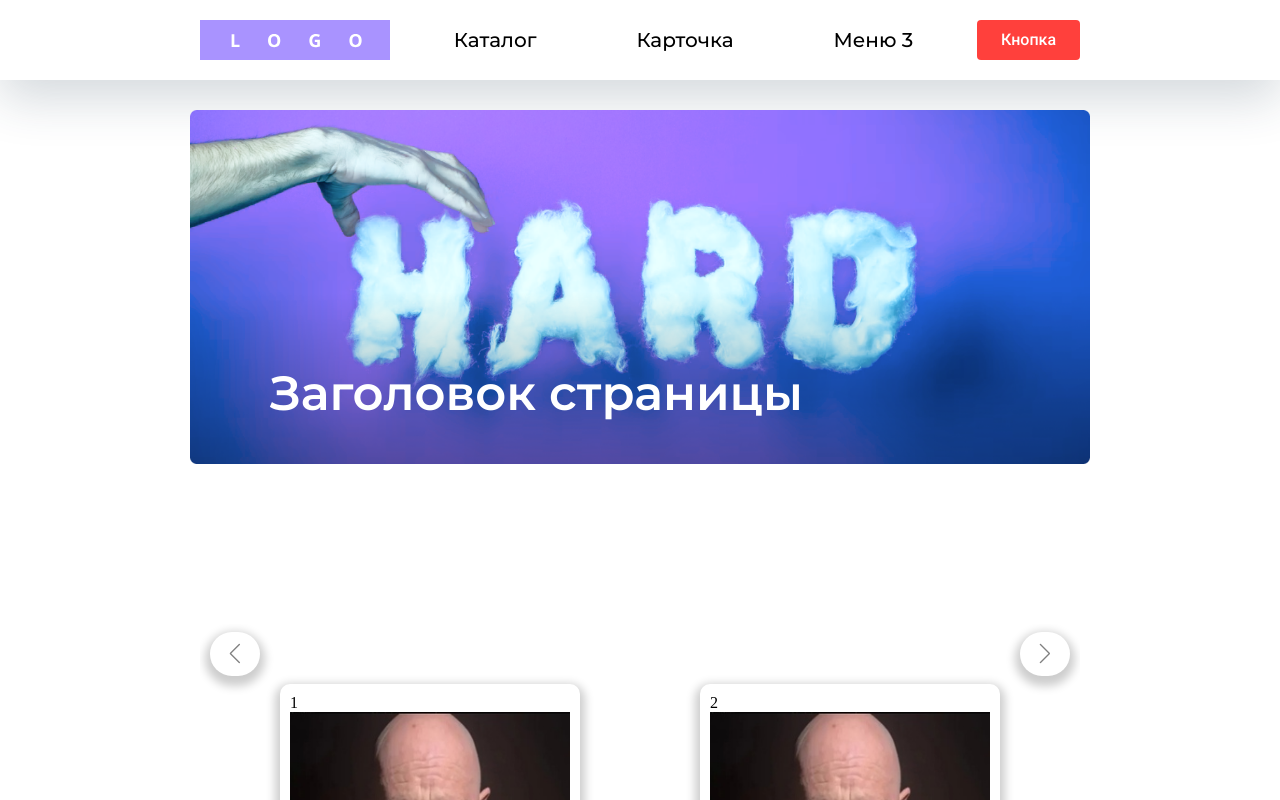
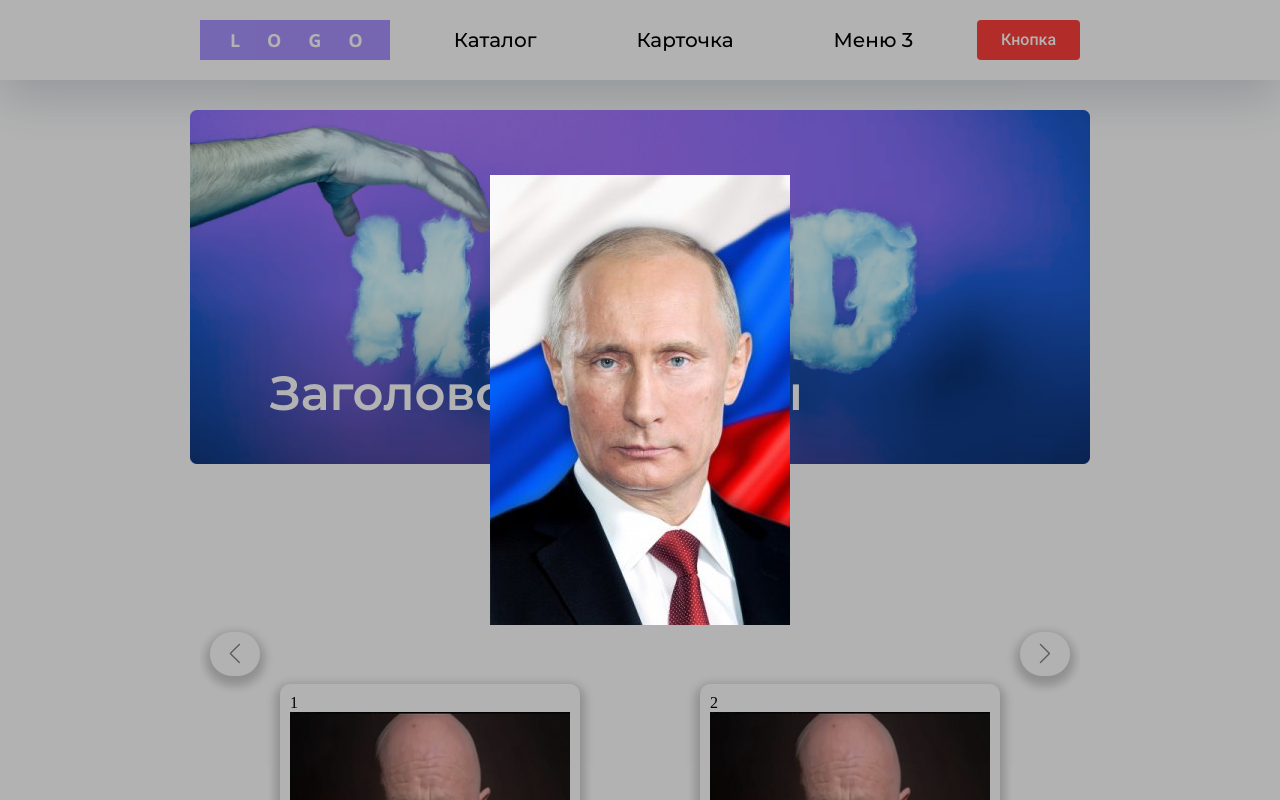
Before and after one commit to filippchansky/online-shop, a React (Create React App) app: page / in a window 1280 px wide. Both pictures are taken after a click on the button "Кнопка". Shown: the top 800 px of the page. Built offline with nearby package versions, Linux system fonts and the light colour scheme.

Commit message:
add modal window with putin

```diff
--- /dev/null
+++ b/src/components/UI/modalWindow/ModalWindow.tsx
@@ -0,0 +1,20 @@
+import React from 'react'
+import './modalwindow.css'
+
+interface ModalWindowProps {
+    active: boolean
+    setActive: Function
+    children: React.ReactNode
+}
+
+const ModalWindow:React.FC<ModalWindowProps> = ({active,setActive,children}) => {
+
+    return (
+        <div className={active? 'modal active': 'modal'} onClick ={()=> setActive(false)}>
+            <div className="modal__content" onClick={e => e.stopPropagation()}>
+                {children}
+            </div>
+        </div>
+    )
+}
+export default ModalWindow;
--- /dev/null
+++ b/src/components/UI/modalWindow/modalwindow.css
@@ -0,0 +1,25 @@
+.modal {
+    width: 100vw;
+    height: 100vh;
+    position: fixed;
+    top: 0;
+    left: 0;
+    display: flex;
+    justify-content: center;
+    align-items: center;
+    background-color: rgba(0, 0, 0, .3);
+    opacity: 0;
+    pointer-events: none;
+    z-index: 3;
+    transition: .5s;
+}
+
+.modal__content {
+    max-width: 100%;
+    background-color: white;
+}
+
+.modal.active {
+    opacity: 1;
+    pointer-events: all;
+}
--- a/src/components/header/Header.tsx
+++ b/src/components/header/Header.tsx
@@ -1,13 +1,16 @@
 import React, { useState } from "react";
 import { Link } from "react-router-dom";
 import logo from "../../img/Logo.svg";
+import putin from '../../img/bannerMobile.jpg'
 import Burger from "../UI/burgerMenu/Burger";
+import ModalWindow from "../UI/modalWindow/ModalWindow";
 import style from "./header.module.css";
 
 interface HeaderProps {}
 
 const Header: React.FC<HeaderProps> = ({}) => {
   const [burgerActive, setBurgerActive] = useState(false);
+  const [modalActive, setModalActive] = useState(false)
 
   return (
     <header className={style.header}>
@@ -48,7 +51,10 @@ const Header: React.FC<HeaderProps> = ({}) => {
             <li className={style.nav__item}>Меню 3</li>
           </ul>
         </nav>
-        <button className={style.btn__header}>Кнопка</button>
+        <button className={style.btn__header} onClick = {()=> setModalActive(!modalActive)}>Кнопка</button>
+        <ModalWindow active={modalActive} setActive={setModalActive}>
+          <img src={putin} alt="" />
+        </ModalWindow>
       </div>
     </header>
   );
```
